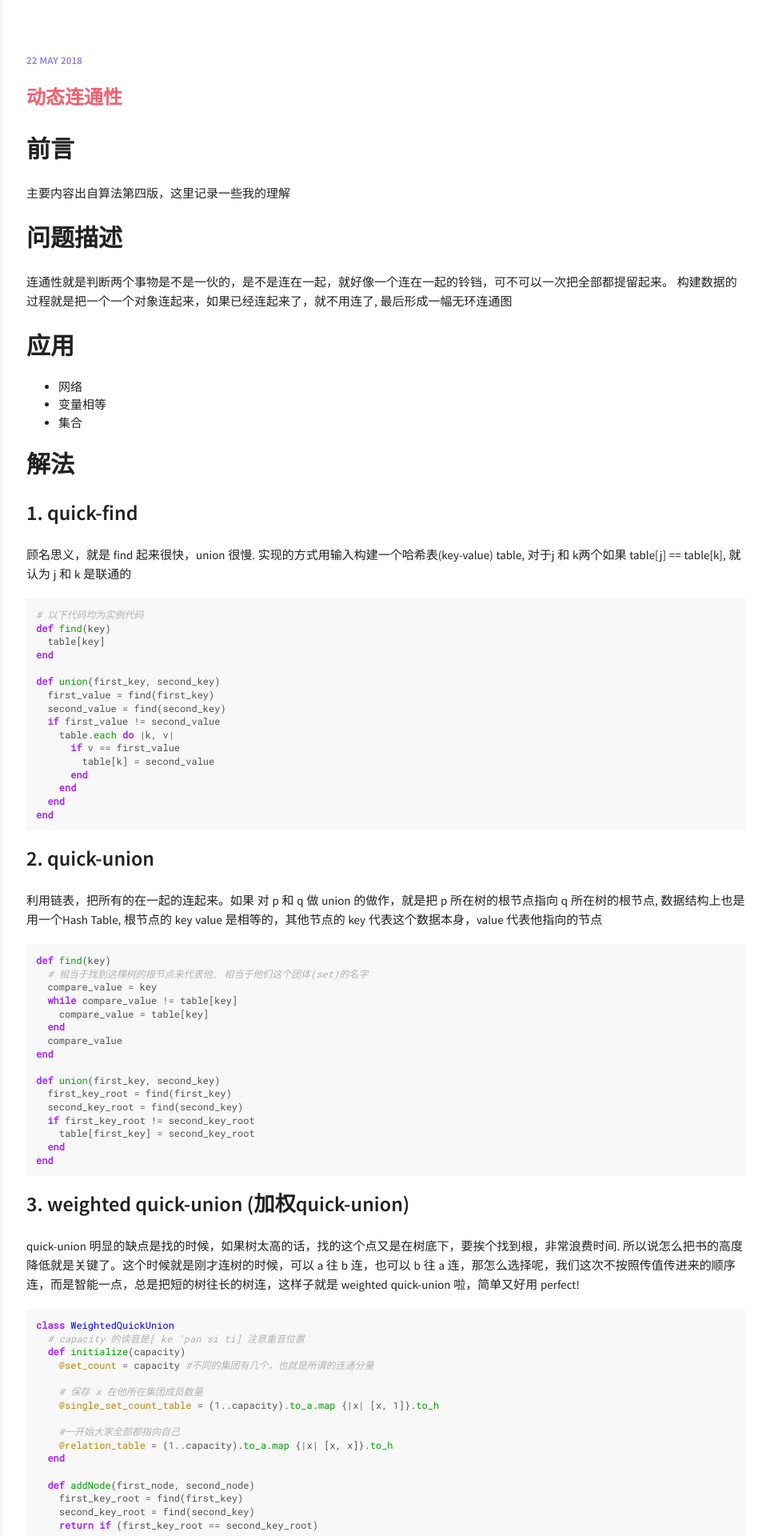
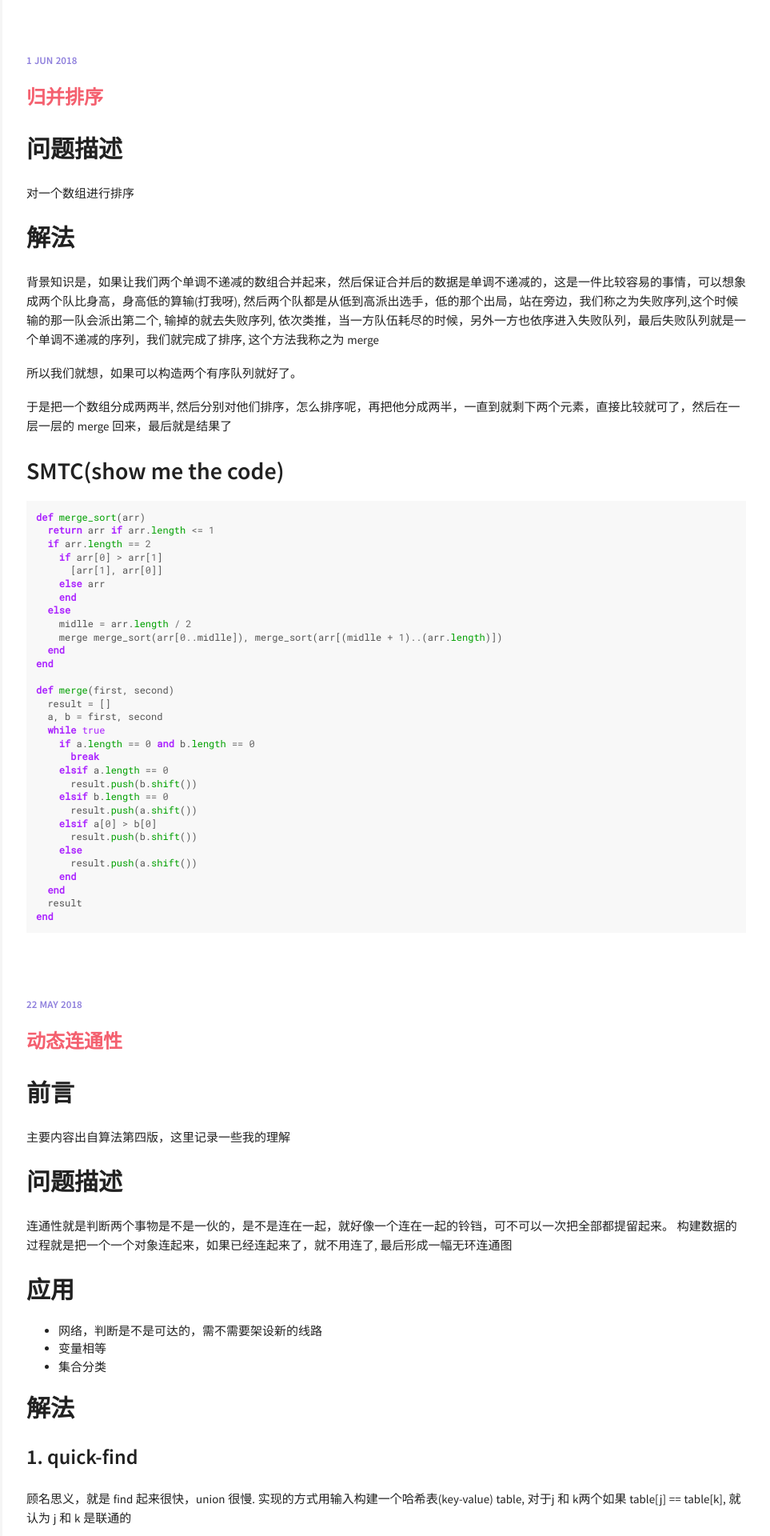
Before and after one commit to guyanbiao/guyanbiao.github.com, a Jekyll site: the page built from index.html, in a window 1280 px wide. Shown: the top 1920 px of the page at 80% size, without its empty margins (317-1280 px from the left). Built offline with Jekyll 4.4.1, drawn with Linux system fonts in a browser that asks for light colours; some of the changed text lies outside the part shown.

Commit message:
change slogan

````diff
--- a/_config.yml
+++ b/_config.yml
@@ -35,7 +35,7 @@ kramdown:
 owner:
   name: G-root
   avatar: logo-bug.png
-  job: "ruby go elixir javascript"
+  job: "生活不易 多才多艺"
   bio: "Everything is possiable"
   email: guyanbiao@gmail.com
   disqus-shortname:
--- a/_posts/2018-5-22-algorithm-dynamic-connectivity.MD
+++ b/_posts/2018-5-22-algorithm-dynamic-connectivity.MD
@@ -12,9 +12,9 @@ tags: [algorithm]
 
 # 应用
 
-* 网络
+* 网络，判断是不是可达的，需不需要架设新的线路
 * 变量相等
-* 集合
+* 集合分类
 
 # 解法
 
--- /dev/null
+++ b/_posts/2018-6-1-algorithm-merge-sort.MD
@@ -0,0 +1,53 @@
+---
+title: 归并排序
+layout: post
+tags: [algorithm]
+---
+
+# 问题描述
+对一个数组进行排序
+
+# 解法
+
+背景知识是，如果让我们两个单调不递减的数组合并起来，然后保证合并后的数据是单调不递减的，这是一件比较容易的事情，可以想象成两个队比身高，身高低的算输(打我呀), 然后两个队都是从低到高派出选手，低的那个出局，站在旁边，我们称之为失败序列,这个时候输的那一队会派出第二个, 输掉的就去失败序列, 依次类推，当一方队伍耗尽的时候，另外一方也依序进入失败队列，最后失败队列就是一个单调不递减的序列，我们就完成了排序, 这个方法我称之为 merge
+
+所以我们就想，如果可以构造两个有序队列就好了。
+
+于是把一个数组分成两两半, 然后分别对他们排序，怎么排序呢，再把他分成两半，一直到就剩下两个元素，直接比较就可了，然后在一层一层的 merge 回来，最后就是结果了
+
+# SMTC(show me the code)
+
+
+```ruby
+def merge_sort(arr)
+  return arr if arr.length <= 1
+  if arr.length == 2
+    if arr[0] > arr[1]
+      [arr[1], arr[0]]
+    else arr
+    end
+  else
+    midlle = arr.length / 2
+    merge merge_sort(arr[0..midlle]), merge_sort(arr[(midlle + 1)..(arr.length)])
+  end
+end
+
+def merge(first, second)
+  result = []
+  a, b = first, second
+  while true
+    if a.length == 0 and b.length == 0
+      break
+    elsif a.length == 0
+      result.push(b.shift())
+    elsif b.length == 0
+      result.push(a.shift())
+    elsif a[0] > b[0]
+      result.push(b.shift())
+    else
+      result.push(a.shift())
+    end
+  end
+  result
+end
+```
````
